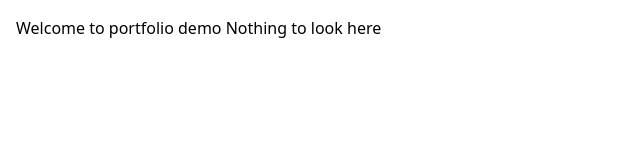
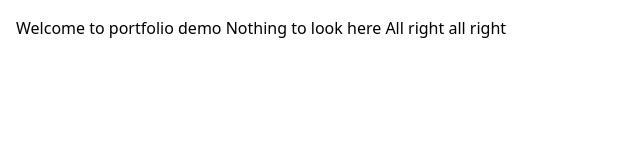
Before and after one commit to Shikhar0895/portfolio_website, a Next.js app: page / in a window 1280 px wide. Shown: the top 160 px of the page, without its empty margins (0-640 px from the left). Built offline with nearby package versions, Linux system fonts and the light colour scheme.

Commit message:
revamped3

```diff
--- a/app/page.tsx
+++ b/app/page.tsx
@@ -3,6 +3,7 @@ export default function Home() {
     <div className="p-4">
       Welcome to portfolio demo
       Nothing to look here
+      All right all right
     </div>
   );
 }
```
